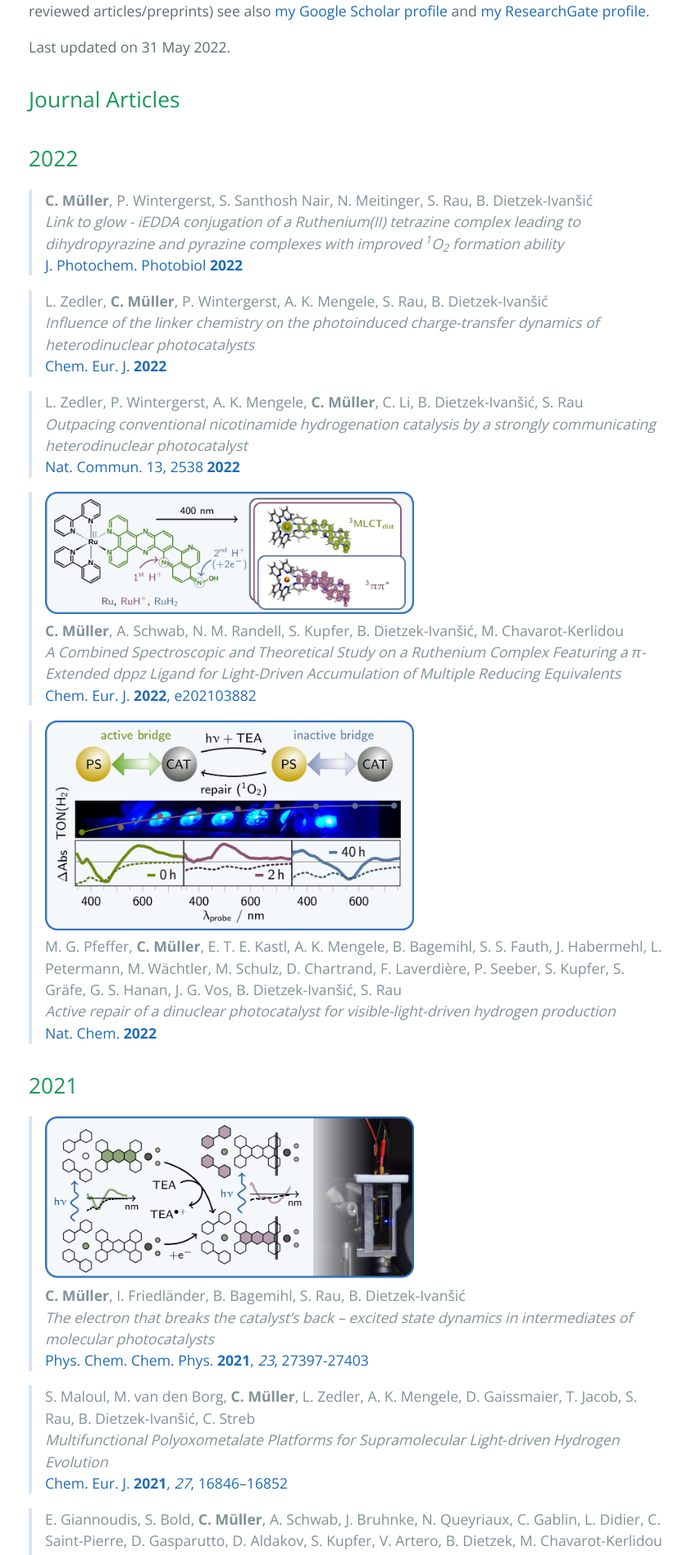
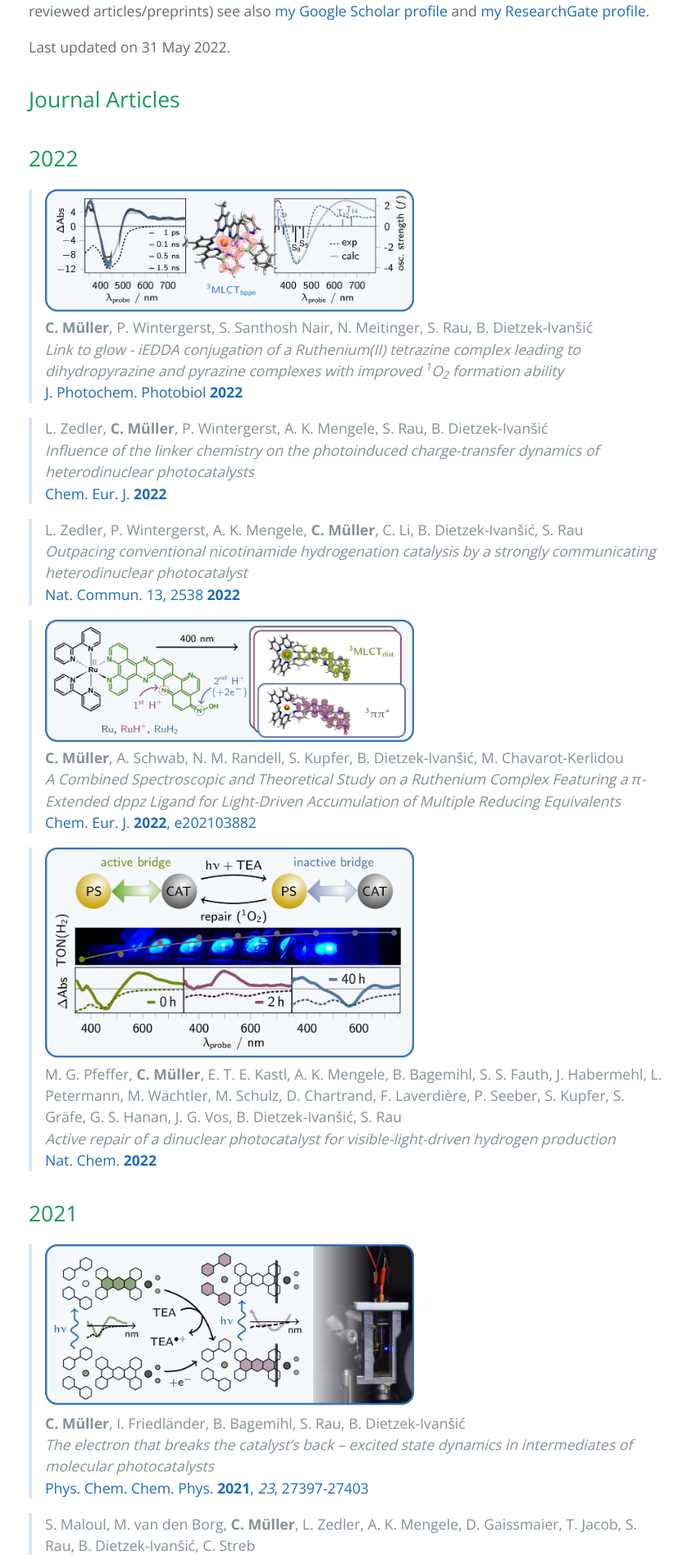
Before and after one commit to carolin-m/carolin-m.github.io, a Jekyll site: the page built from publications.md, in a window 1280 px wide. Shown: the part 427-2324 px from the top of the page at 82% size, without its empty margins (189-1027 px from the left). Built offline with Jekyll 4.4.1, drawn with Linux system fonts in a browser that asks for light colours.

Commit message:
Update publications.md

```diff
--- a/publications.md
+++ b/publications.md
@@ -14,6 +14,7 @@ Last updated on 31 May 2022.
 
 ## 2022 <br>
 
+> <img width=450 src='./images/TOC_Ru-tetrazine.png'> <br>
 > **C. Müller**, P. Wintergerst, S. Santhosh Nair, N. Meitinger, S. Rau, B. Dietzek-Ivanšić <br>
 > *Link to glow - iEDDA conjugation of a Ruthenium(II) tetrazine complex leading to dihydropyrazine and pyrazine complexes with improved <sup>1</sup>O<sub>2</sub> formation ability* <br>
 > [J. Photochem. Photobiol **2022**](https://doi.org/10.1016/j.jpap.2022.100130)
```
